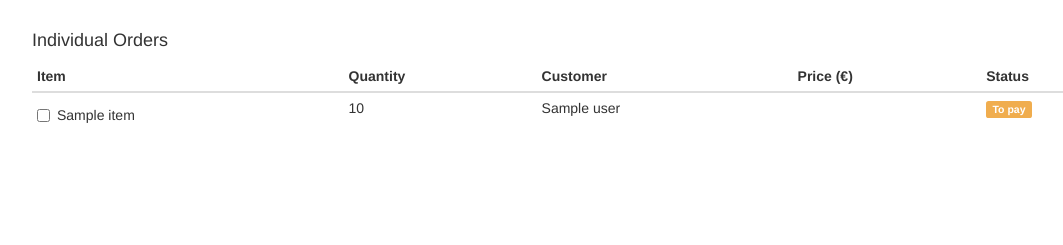
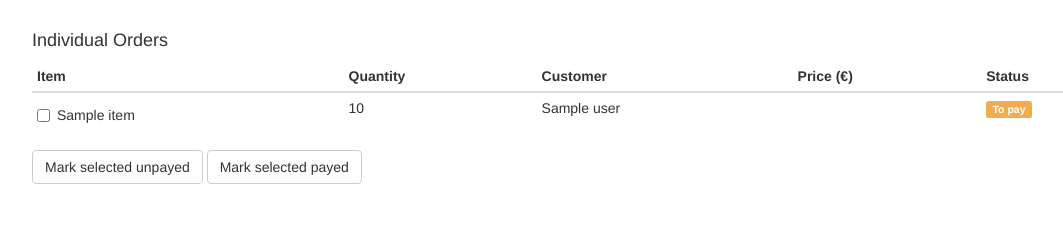
Before and after one commit to sandervalcke/eco-basket, a Python web app: template bread/templates/order.html in a window 1280 px wide. Shown: the part 361-606 px from the top of the page, without its empty margins (38-1101 px from the left). Run offline with Jinja, Linux system fonts and the light colour scheme; the template is opened without the code that fills it: most values are stand-ins (such as "Sample title", 1, 10 or a date in 2020); some libraries are stand-ins or nearby versions.

Commit message:
Buttons for marking payed/unpayed had gone missing

```diff
--- a/bread/templates/order.html
+++ b/bread/templates/order.html
@@ -107,6 +107,8 @@
   {% endif %}
   {% endfor %}
 </table>
+<button name="mark_unpayed" class="btn btn-default">Mark selected unpayed</button>
+<button name="mark_payed" class="btn btn-default">Mark selected payed</button>
 </form>
 </div>
 </div>
```
